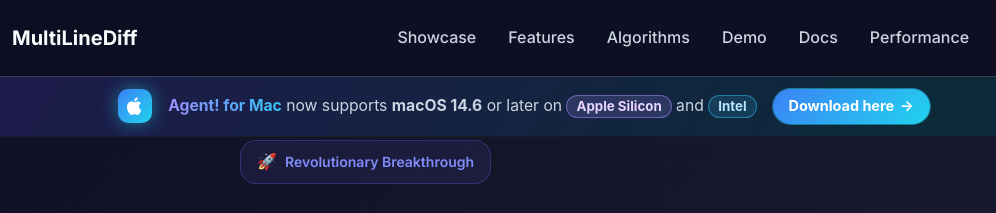
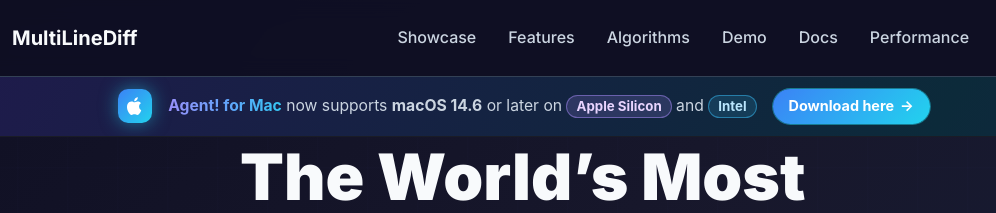
Before and after one commit to CodeFreezeAI/Swift-MultiLine-Diff-WebSite, a website: page index.html in a window 1280 px wide. Shown: the top 213 px of the page, 100-1096 px from the left. Drawn offline with nearby package versions, Linux system fonts and the light colour scheme; no server answers.

Commit message:
Remove Revolutionary Breakthrough hero badge

```diff
--- a/index.html
+++ b/index.html
@@ -83,10 +83,6 @@
         </div>
         <div class="container">
             <div class="hero-content">
-                <div class="hero-badge">
-                    <span class="badge-icon">🚀</span>
-                    <span>Revolutionary Breakthrough</span>
-                </div>
                 <h1 class="hero-title">
                     The World’s Most
                     <span class="gradient-text">Advanced Diffing System</span>
```
